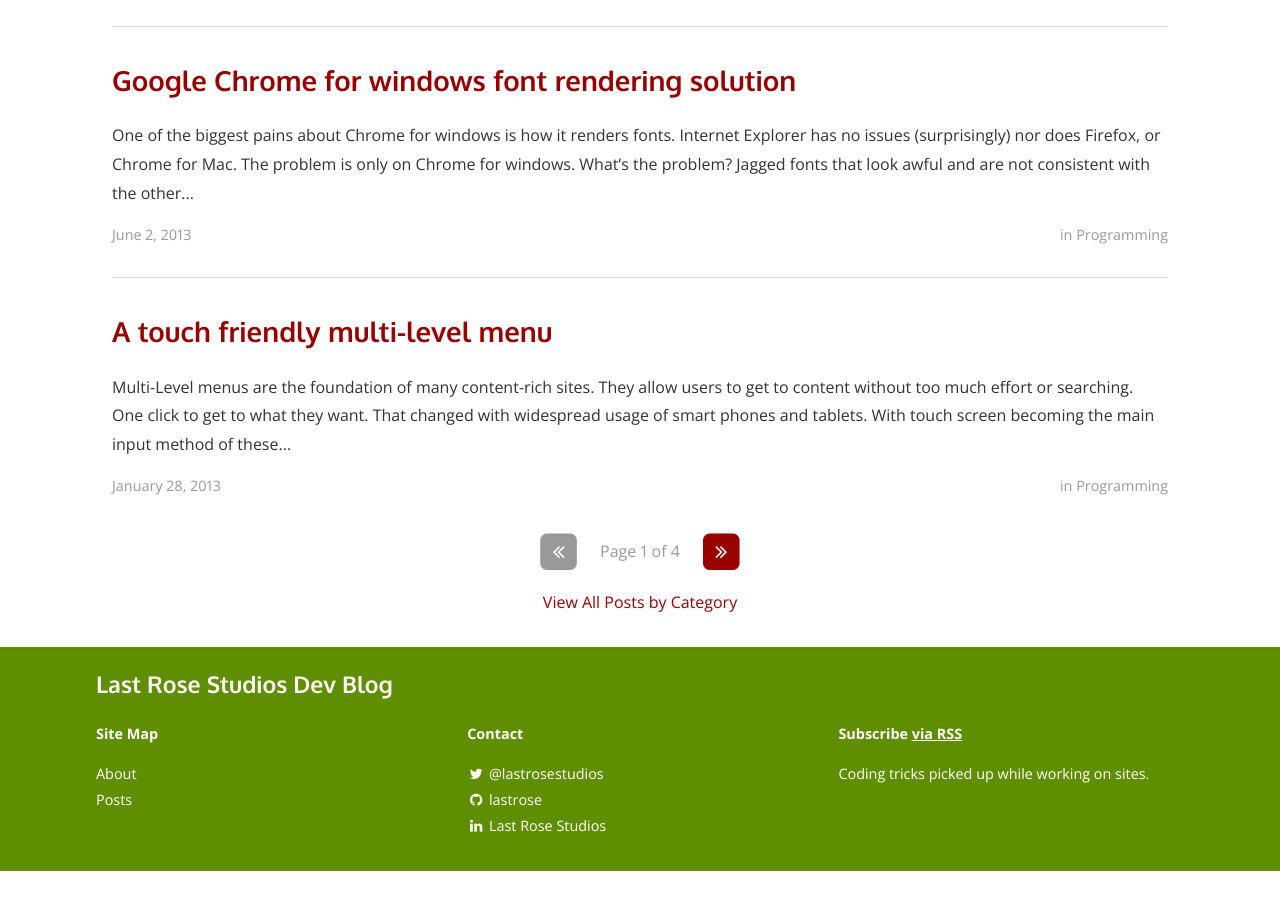
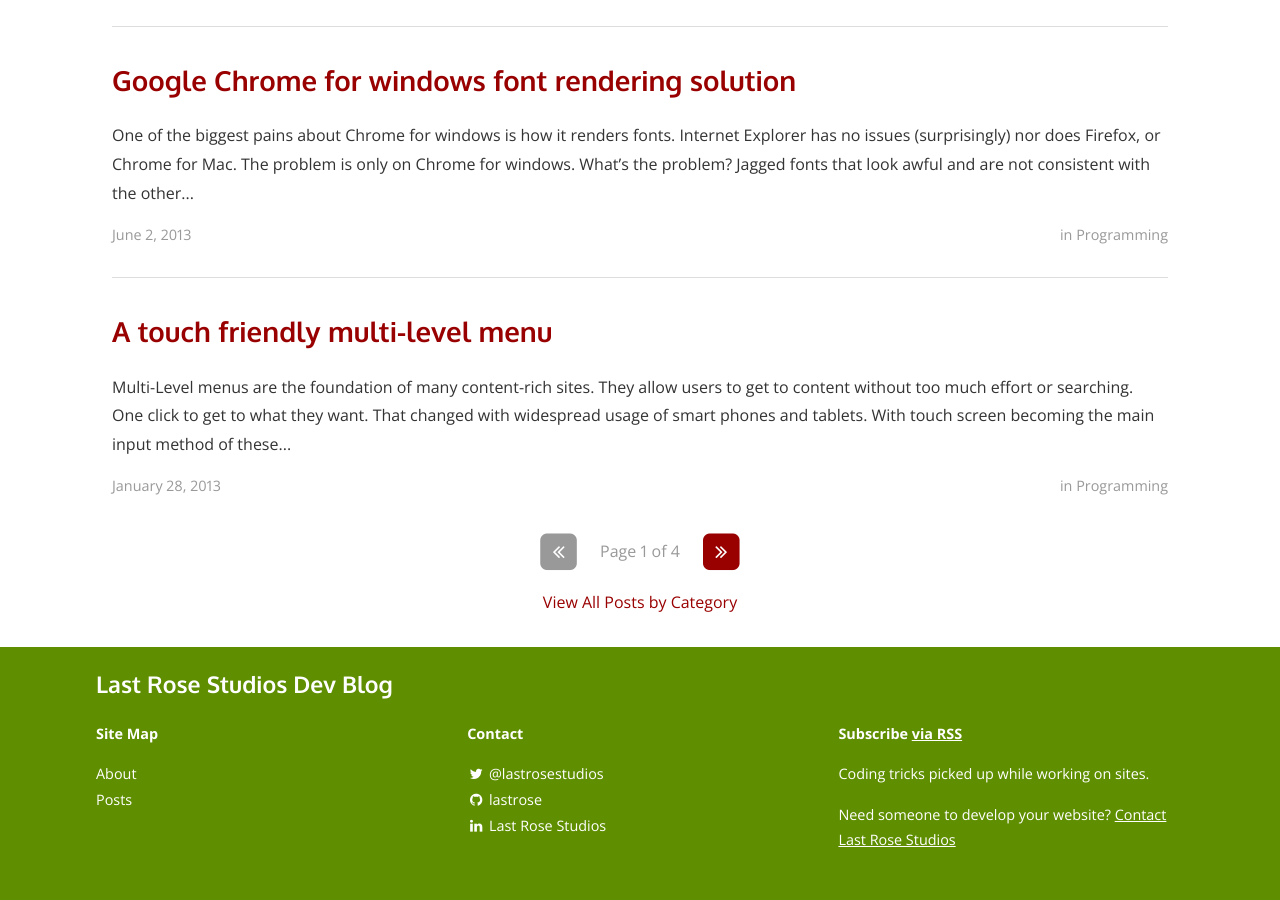
Before and after one commit to LastRose/lastrose.github.io, a Jekyll site: the page built from index.html, in a window 1280 px wide and 900 px high, scrolled down 1146 px. Built offline with Jekyll 4.4.1, drawn with Linux system fonts in a browser that asks for light colours; nearby versions of some CDN libraries; the list of posts is cut into pages by our own code; a style sheet for code colours, icons or effects is not loaded; before the commit the page ends 2017 px from its top, so only the background shows below that.

Commit message:
Update Footer

```diff
--- a/_includes/footer.html
+++ b/_includes/footer.html
@@ -45,6 +45,7 @@
     <div class="site-signature">
     	<p class="rss-subscribe text"><strong>Subscribe <a href="{{ "feed.xml" | prepend: site.baseurl }}">via RSS</a></strong></p>
       <p class="text">{{ site.description }}</p>
+      <p class="text">Need someone to develop your website? <a href="http://www.lastrose.com">Contact Last Rose Studios</a></p>
     </div>
 
   </div>
```
